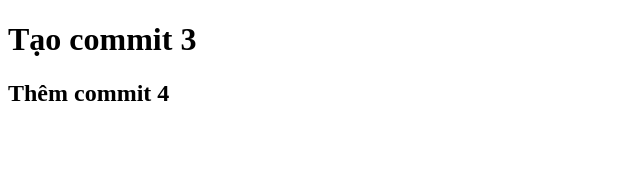
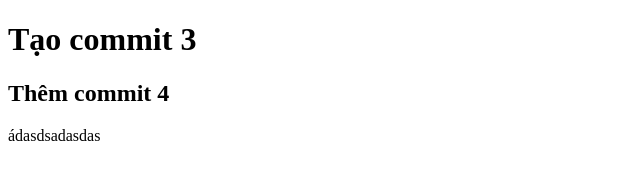
Before and after one commit to tandat8503/tool_git, a plain HTML site: page index2.html in a window 1280 px wide. Shown: the whole page, without its empty margins (0-640 px from the left). Drawn offline with Linux system fonts and the light colour scheme.

Commit message:
Revert "Commit3: thêm index2"
This reverts commit 21968c7e5e268b7acc3c41dfcc0e7616290e93fc.

```diff
--- a/index2.html
+++ b/index2.html
@@ -8,5 +8,6 @@
 <body>
     <h1>Tạo commit 3</h1>
     <h2>Thêm commit 4</h2>
+    ádasdsadasdas
 </body>
 </html>
```
